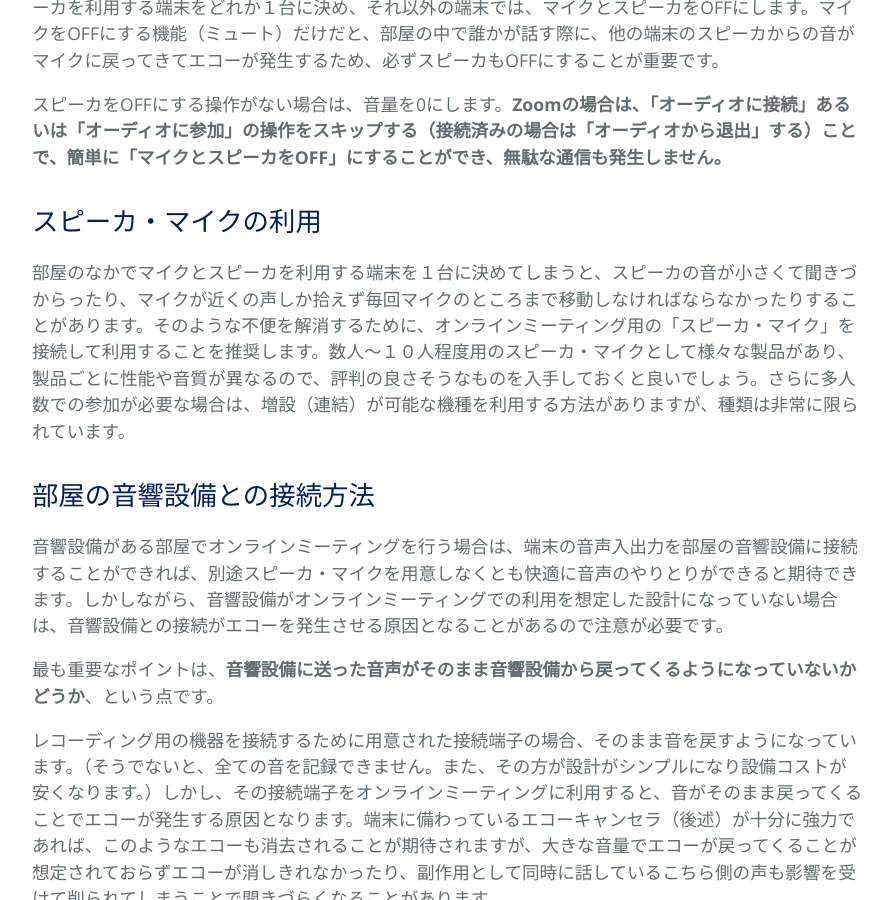
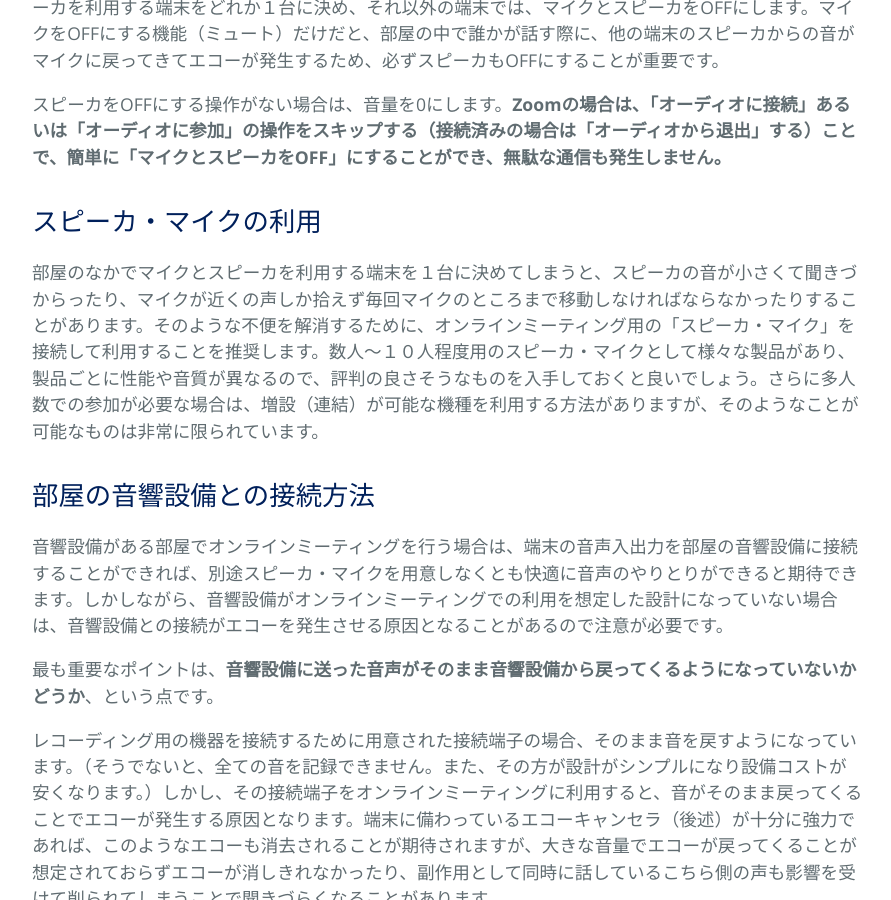
Before and after one commit to kyoto-u/online-edu, a Jekyll site: the page built from zoom-audio-echo.md, in a window 1280 px wide and 900 px high, scrolled down 1732 px. Shown: the whole window, without its empty margins (192-1083 px from the left). Built offline with Jekyll 4.4.1, drawn with Linux system fonts in a browser that asks for light colours.

Commit message:
Update zoom-audio-echo.md

```diff
--- a/zoom-audio-echo.md
+++ b/zoom-audio-echo.md
@@ -42,7 +42,7 @@ title: 複数端末を利用する場合の注意（エコーを起こさない
 
 ## スピーカ・マイクの利用
 
-部屋のなかでマイクとスピーカを利用する端末を１台に決めてしまうと、スピーカの音が小さくて聞きづからったり、マイクが近くの声しか拾えず毎回マイクのところまで移動しなければならなかったりすることがあります。そのような不便を解消するために、オンラインミーティング用の「スピーカ・マイク」を接続して利用することを推奨します。数人～１０人程度用のスピーカ・マイクとして様々な製品があり、製品ごとに性能や音質が異なるので、評判の良さそうなものを入手しておくと良いでしょう。さらに多人数での参加が必要な場合は、増設（連結）が可能な機種を利用する方法がありますが、種類は非常に限られています。
+部屋のなかでマイクとスピーカを利用する端末を１台に決めてしまうと、スピーカの音が小さくて聞きづからったり、マイクが近くの声しか拾えず毎回マイクのところまで移動しなければならなかったりすることがあります。そのような不便を解消するために、オンラインミーティング用の「スピーカ・マイク」を接続して利用することを推奨します。数人～１０人程度用のスピーカ・マイクとして様々な製品があり、製品ごとに性能や音質が異なるので、評判の良さそうなものを入手しておくと良いでしょう。さらに多人数での参加が必要な場合は、増設（連結）が可能な機種を利用する方法がありますが、そのようなことが可能なものは非常に限られています。
 
 ## 部屋の音響設備との接続方法
 
```
